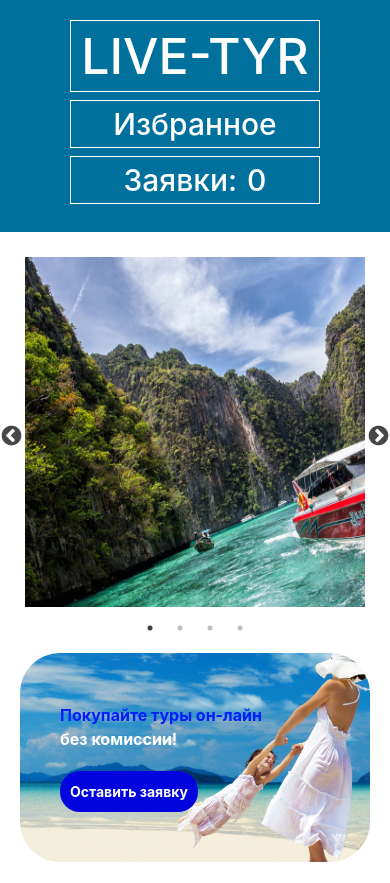
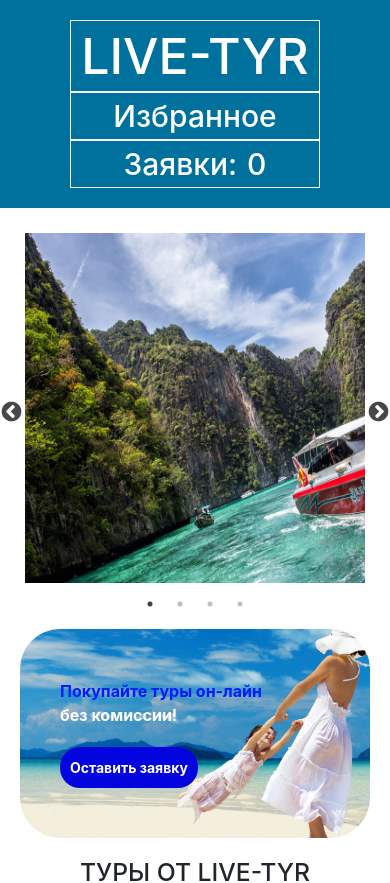
Before and after one commit to kirillshishkov17/travel-app, a React (Create React App) app: page / in a window 390 px wide. Shown: the top 883 px of the page. Built offline with nearby package versions, Linux system fonts and the light colour scheme; no server answers.

Commit message:
fix: Исправления в стилях для мобильных устройств     * Подготовил проект для деплоя

```diff
--- a/package.json
+++ b/package.json
@@ -2,11 +2,13 @@
   "name": "travel-app",
   "version": "0.1.0",
   "private": true,
+  "homepage": "https://kirillshishkov17.github.io",
   "dependencies": {
     "@testing-library/jest-dom": "^5.16.5",
     "@testing-library/react": "^13.4.0",
     "@testing-library/user-event": "^13.5.0",
     "axios": "^1.3.2",
+    "gh-pages": "^5.0.0",
     "react": "^18.2.0",
     "react-dom": "^18.2.0",
     "react-hook-form": "^7.43.1",
@@ -20,7 +22,9 @@
     "start": "react-scripts start",
     "build": "react-scripts build",
     "test": "react-scripts test",
-    "eject": "react-scripts eject"
+    "eject": "react-scripts eject",
+    "predeploy": "npm run build",
+    "deploy": "gh-pages -d build"
   },
   "eslintConfig": {
     "extends": [
--- a/src/components/header/header.module.css
+++ b/src/components/header/header.module.css
@@ -55,7 +55,8 @@ nav {
     border: 1px solid white;
     padding: 5px;
     width: 250px;
-    text-align: center;
+    /* text-align: center; */
+    margin: auto;
   }
 }
 
--- a/src/components/overlay/overlay.module.css
+++ b/src/components/overlay/overlay.module.css
@@ -44,6 +44,8 @@
 
 .title_block h2{
   font-size: 30px;
+  margin-top: auto;
+  margin-bottom: auto;
 }
 
 .close_btn {
@@ -91,3 +93,7 @@
   font-size: 20px;
   font-weight: bold;
 }
+
+h1 {
+  margin: auto;
+}
```
Also changed, not shown: 1 other file (tests, documents, lock files or other folders).
